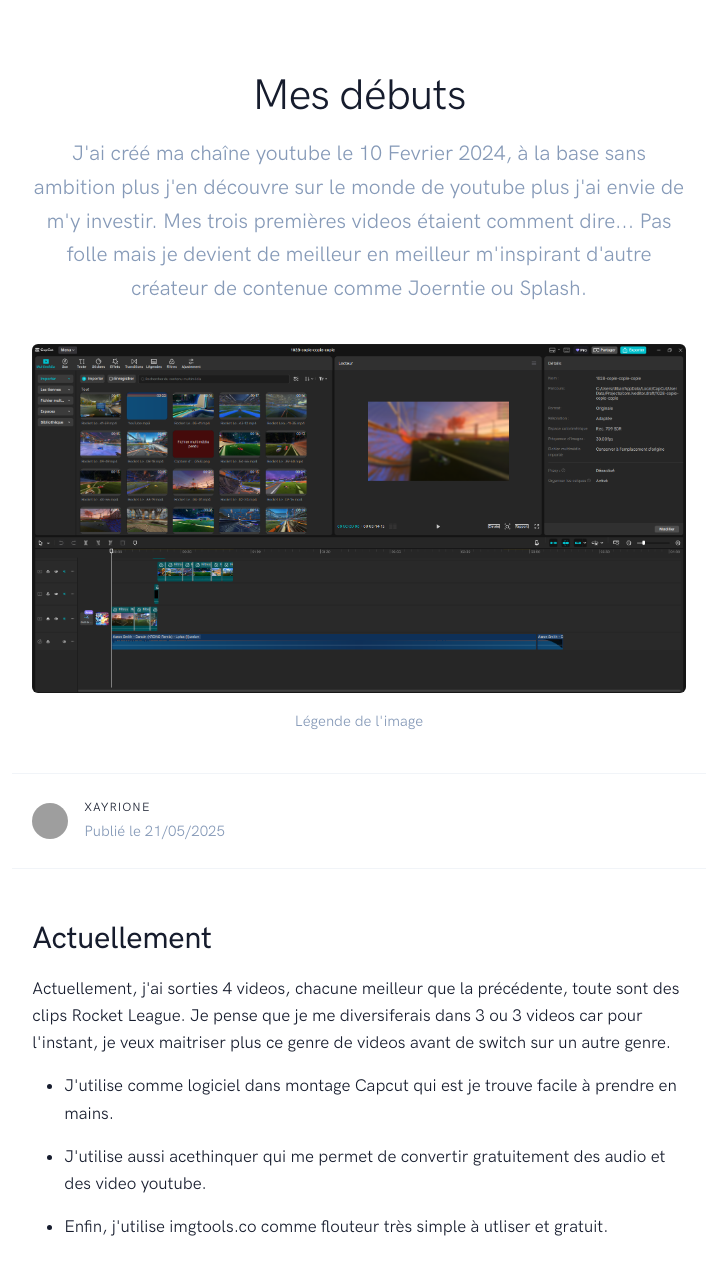
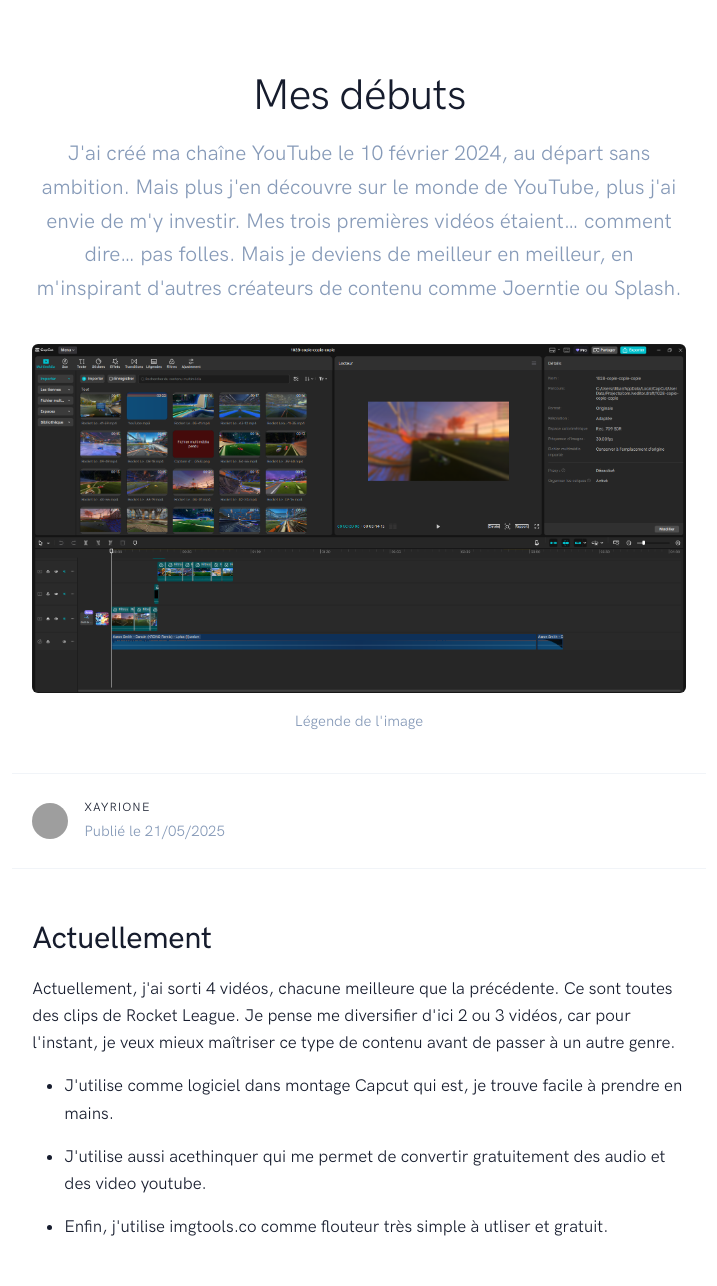
Before and after one commit to Vincethegreat-c/Blog-Chometon-Abonne-toi, a plain HTML site: page index.html in a window 1280 px wide. Shown: the part 860-2146 px from the top of the page, without its empty margins (281-998 px from the left). Drawn offline with Linux system fonts and the light colour scheme; grey boxes are pictures that could not be loaded; files whose address does not match are found by name.

Commit message:
Update index.html

```diff
--- a/index.html
+++ b/index.html
@@ -97,10 +97,8 @@
 
           <!-- Text -->
           <p class="lead mb-7 text-center text-muted">
-            J'ai créé ma chaîne youtube le 10 Fevrier 2024, à la base sans ambition plus j'en découvre sur le monde de
-            youtube plus j'ai envie de m'y investir.
-            Mes trois premières videos étaient comment dire... Pas folle mais je devient de meilleur en meilleur
-            m'inspirant d'autre créateur de contenue comme Joerntie ou Splash.
+            J'ai créé ma chaîne YouTube le 10 février 2024, au départ sans ambition. Mais plus j'en découvre sur le monde de YouTube, plus j'ai envie de m'y investir.
+Mes trois premières vidéos étaient… comment dire… pas folles. Mais je deviens de meilleur en meilleur, en m'inspirant d'autres créateurs de contenu comme Joerntie ou Splash.
           </p>
 
           <figure class="figure mb-7">
@@ -150,13 +148,12 @@
 
           <!-- Text -->
           <p>
-            Actuellement, j'ai sorties 4 videos, chacune meilleur que la précédente, toute sont des clips Rocket League.
-            Je pense que je me diversiferais dans 3 ou 3 videos car pour l'instant, je veux maitriser plus ce genre de
-            videos avant de switch sur un autre genre.
+            Actuellement, j'ai sorti 4 vidéos, chacune meilleure que la précédente. Ce sont toutes des clips de Rocket League.
+Je pense me diversifier d'ici 2 ou 3 vidéos, car pour l'instant, je veux mieux maîtriser ce type de contenu avant de passer à un autre genre.
           </p>
           <ul class="mb-0">
             <li>
-              J'utilise comme logiciel dans montage Capcut qui est je trouve facile à prendre en mains.
+              J'utilise comme logiciel dans montage Capcut qui est, je trouve facile à prendre en mains.
             </li>
             <li class="mt-4">
               J'utilise aussi acethinquer qui me permet de convertir gratuitement des audio et des video youtube.
@@ -233,9 +230,7 @@
 
           <!-- Text -->
           <p>
-            Pour mes futurs projets, je pensent comme je l'ais dit précédement continuer encore un peus sur Rocket
-            League, mais par la suites, je pense commencé une séries Minecraft ou Rocket League, puis par la suites je
-            pourrais joué à d'autres jeu.
+            Pour mes futurs projets, je pense, comme je l'ai dit précédemment, continuer encore un peu sur Rocket League. Mais par la suite, je pense commencer une série sur Minecraft ou Rocket League. Ensuite, je pourrai jouer à d'autres jeux.
           </p>
           <p>
             Pour l'instant mes objectifs sont :
@@ -251,7 +246,7 @@
 
               <!-- Text -->
               <p>
-                Ateindre les 100 abonnés
+                Atteindre les 100 abonnés
               </p>
             </li>
             <li class="d-flex">
@@ -262,7 +257,7 @@
 
               <!-- Text -->
               <p>
-                ce lancé sur twitch
+                Me lancé sur twitch
               </p>
             </li>
           </ul>
```
